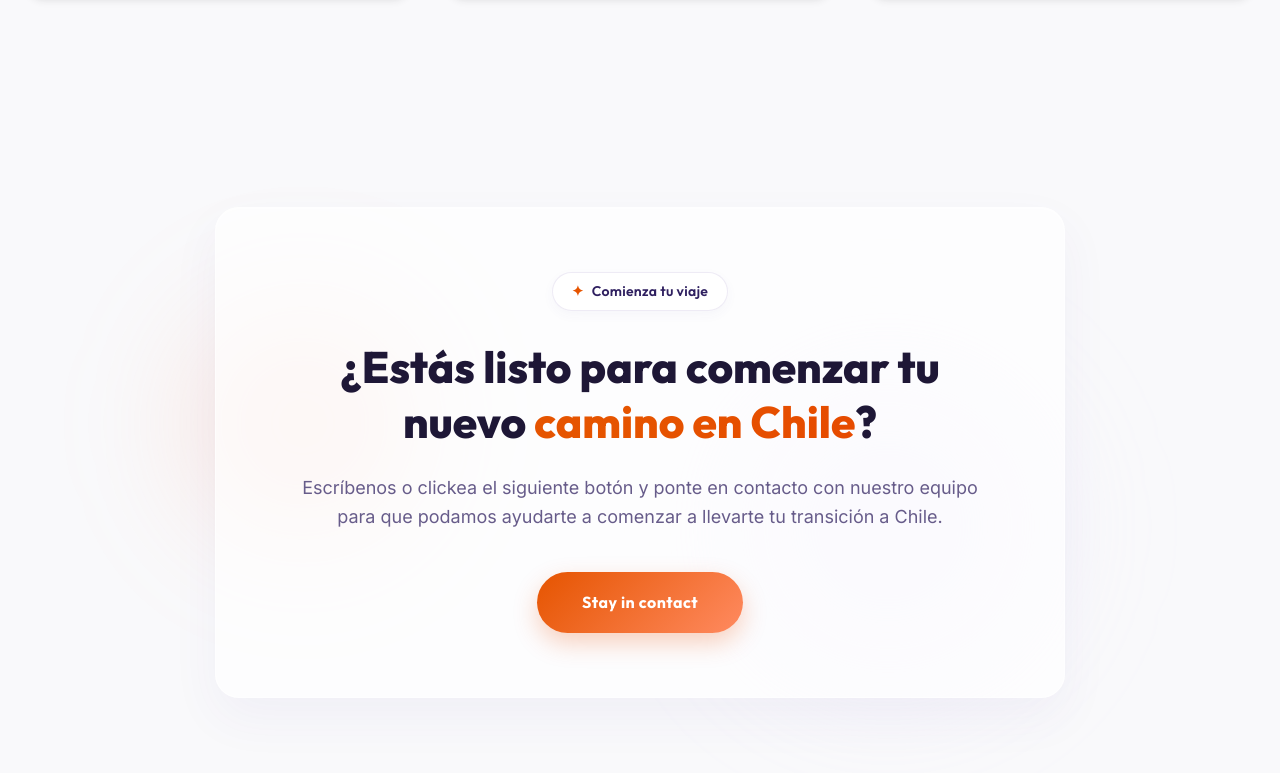
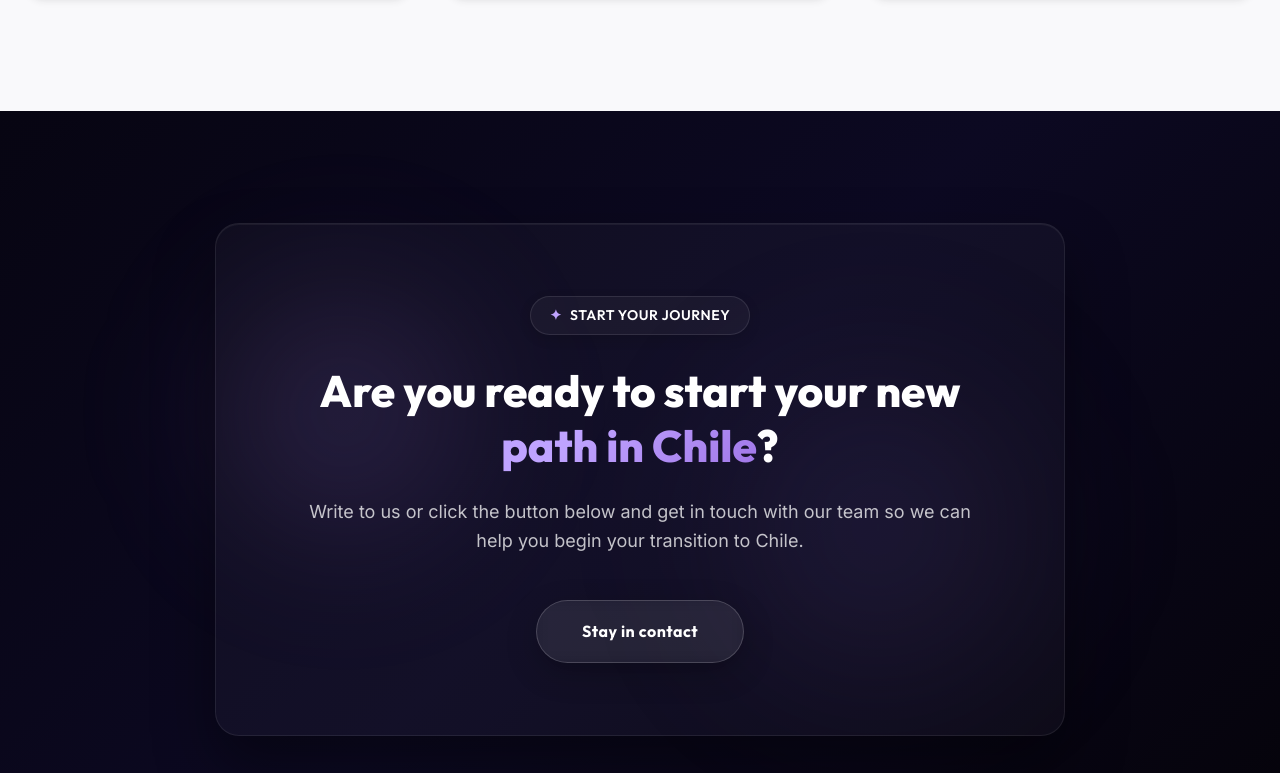
Before and after one commit to marketingfuentesjuul/quimera, a React (Vite) app: page / in a window 1280 px wide. Shown: the part 3167-3940 px from the top of the page. Built offline with nearby package versions, Linux system fonts and the light colour scheme.

Commit message:
style: translate CTA section, set dark bg, primary violet accents, and glassmorphic button

```diff
--- a/src/components/CTASection.jsx
+++ b/src/components/CTASection.jsx
@@ -8,23 +8,24 @@ const CTASection = () => {
     <section
       style={{
         position: 'relative',
-        backgroundColor: 'var(--color-bg-light)',
-        paddingTop: '6rem',
-        paddingBottom: '6rem',
+        backgroundColor: '#070512',
+        background: 'linear-gradient(135deg, #070512 0%, #0c0922 50%, #05030a 100%)',
+        paddingTop: '7rem',
+        paddingBottom: '7rem',
         overflow: 'hidden'
       }}
     >
-      {/* Background Glowing Blobs matching the image's aura */}
+      {/* Background Glowing Blobs - Premium Violet & Lilac Auras */}
       <div
         style={{
           position: 'absolute',
-          top: '20%',
-          left: '10%',
-          width: '350px',
-          height: '350px',
+          top: '15%',
+          left: '12%',
+          width: '380px',
+          height: '380px',
           borderRadius: '50%',
-          background: 'radial-gradient(circle, rgba(255, 158, 125, 0.25) 0%, rgba(255, 255, 255, 0) 70%)',
-          filter: 'blur(50px)',
+          background: 'radial-gradient(circle, rgba(160, 118, 232, 0.18) 0%, rgba(255, 255, 255, 0) 70%)',
+          filter: 'blur(60px)',
           zIndex: 1,
           pointerEvents: 'none'
         }}
@@ -32,13 +33,13 @@ const CTASection = () => {
       <div
         style={{
           position: 'absolute',
-          bottom: '10%',
+          bottom: '15%',
           right: '15%',
-          width: '400px',
-          height: '400px',
+          width: '420px',
+          height: '420px',
           borderRadius: '50%',
-          background: 'radial-gradient(circle, rgba(228, 217, 255, 0.45) 0%, rgba(255, 255, 255, 0) 70%)',
-          filter: 'blur(60px)',
+          background: 'radial-gradient(circle, rgba(86, 65, 153, 0.22) 0%, rgba(255, 255, 255, 0) 70%)',
+          filter: 'blur(70px)',
           zIndex: 1,
           pointerEvents: 'none'
         }}
@@ -56,105 +57,107 @@ const CTASection = () => {
             alignItems: 'center'
           }}
         >
-          {/* Glassmorphic Container Card */}
+          {/* Dark Glassmorphic Container Card */}
           <div
-            className="card-glass"
             style={{
               width: '100%',
               display: 'flex',
               flexDirection: 'column',
               alignItems: 'center',
               textAlign: 'center',
-              padding: '4rem 3rem',
+              padding: '4.5rem 3rem',
               borderRadius: '24px',
-              border: '1px solid rgba(255, 255, 255, 0.6)',
-              background: 'rgba(255, 255, 255, 0.65)',
-              boxShadow: '0 20px 50px rgba(86, 65, 153, 0.05), inset 0 1px 0 rgba(255, 255, 255, 0.5)',
-              backdropFilter: 'blur(20px)',
-              WebkitBackdropFilter: 'blur(20px)'
+              border: '1px solid rgba(255, 255, 255, 0.08)',
+              background: 'rgba(255, 255, 255, 0.03)',
+              boxShadow: '0 30px 60px rgba(0, 0, 0, 0.4), inset 0 1px 0 rgba(255, 255, 255, 0.05)',
+              backdropFilter: 'blur(24px)',
+              WebkitBackdropFilter: 'blur(24px)'
             }}
           >
-            {/* Small Rounded Top Tag */}
+            {/* Small Glass Tag at Top */}
             <div
               style={{
                 display: 'inline-flex',
                 alignItems: 'center',
                 gap: '0.5rem',
-                backgroundColor: '#ffffff',
-                border: '1px solid rgba(86, 65, 153, 0.1)',
+                backgroundColor: 'rgba(255, 255, 255, 0.04)',
+                border: '1px solid rgba(255, 255, 255, 0.1)',
                 padding: '0.45rem 1.15rem',
                 borderRadius: '9999px',
-                color: 'var(--color-primary-dark)',
+                color: '#ffffff',
                 fontWeight: 'var(--weight-semibold)',
                 fontSize: 'var(--font-sm)',
-                boxShadow: '0 4px 12px rgba(86, 65, 153, 0.04)',
+                boxShadow: '0 4px 12px rgba(0, 0, 0, 0.15)',
                 marginBottom: '1.75rem',
                 fontFamily: 'var(--font-title)',
-                letterSpacing: '0.02em',
+                letterSpacing: '0.04em',
+                textTransform: 'uppercase',
                 transition: 'transform 0.3s ease'
               }}
               className="cta-badge-hover"
             >
-              <span style={{ color: 'var(--color-primary-complement-dark)' }}>✦</span>
-              <span>Comienza tu viaje</span>
+              <span style={{ color: '#bfa3ff' }}>✦</span>
+              <span>Start your journey</span>
             </div>
 
-            {/* Title */}
+            {/* Title (White with Lilac/Violet highlight) */}
             <h2
               style={{
                 fontSize: 'clamp(2rem, 5vw, 2.75rem)',
                 fontWeight: 'var(--weight-extrabold)',
                 lineHeight: '1.25',
-                color: 'var(--color-text-dark)',
+                color: '#ffffff',
                 marginBottom: '1.5rem',
                 fontFamily: 'var(--font-title)',
                 maxWidth: '720px'
               }}
             >
-              ¿Estás listo para comenzar tu nuevo{' '}
+              Are you ready to start your new{' '}
               <span
                 style={{
-                  color: 'var(--color-primary-complement-dark)',
-                  background: 'linear-gradient(135deg, var(--color-primary-complement-dark) 30%, #e64a00 100%)',
+                  color: '#bfa3ff',
+                  background: 'linear-gradient(135deg, #bfa3ff 30%, #a076e8 100%)',
                   WebkitBackgroundClip: 'text',
                   WebkitTextFillColor: 'transparent',
                   display: 'inline-block'
                 }}
               >
-                camino en Chile
+                path in Chile
               </span>
               ?
             </h2>
 
-            {/* Paragraph Text */}
+            {/* Paragraph Text (White/muted) */}
             <p
               style={{
                 fontSize: 'var(--font-lg)',
                 lineHeight: '1.65',
-                color: 'var(--color-text-muted)',
+                color: 'rgba(255, 255, 255, 0.75)',
                 fontFamily: 'var(--font-body)',
                 maxWidth: '680px',
-                marginBottom: '2.5rem'
+                marginBottom: '2.75rem'
               }}
             >
-              Escríbenos o clickea el siguiente botón y ponte en contacto con nuestro equipo para que podamos ayudarte a comenzar a llevarte tu transición a Chile.
+              Write to us or click the button below and get in touch with our team so we can help you begin your transition to Chile.
             </p>
 
-            {/* Contact CTA Button */}
+            {/* Glassmorphic Contact CTA Button */}
             <Link
               viewTransition
               to="/contact"
-              className="btn btn-gradient btn-cta-pulse"
+              className="btn btn-cta-glass"
               style={{
                 borderRadius: 'var(--radius-full)',
                 textTransform: 'none',
                 padding: '1.1rem 2.8rem',
                 fontSize: 'var(--font-base)',
                 fontWeight: 'var(--weight-bold)',
-                boxShadow: '0 10px 25px rgba(230, 74, 0, 0.25)',
-                background: 'linear-gradient(135deg, var(--color-primary-complement-dark) 0%, #ff8a60 100%)',
+                background: 'rgba(255, 255, 255, 0.06)',
                 color: '#ffffff',
-                border: 'none',
+                border: '1px solid rgba(255, 255, 255, 0.18)',
+                backdropFilter: 'blur(8px)',
+                WebkitBackdropFilter: 'blur(8px)',
+                boxShadow: '0 10px 30px rgba(0, 0, 0, 0.25)',
                 transition: 'all 0.3s cubic-bezier(0.4, 0, 0.2, 1)'
               }}
             >
@@ -164,22 +167,25 @@ const CTASection = () => {
         </div>
       </div>
 
-      {/* Adding interactive classes */}
+      {/* Styles for glassmorphism interactive states */}
       <style dangerouslySetInnerHTML={{__html: `
         @media (max-width: 640px) {
           .card-glass {
             padding: 3rem 1.5rem !important;
           }
         }
-        .btn-cta-pulse:hover {
-          transform: translateY(-3px) scale(1.03) !important;
-          box-shadow: 0 15px 30px rgba(230, 74, 0, 0.35) !important;
+        .btn-cta-glass:hover {
+          background: rgba(255, 255, 255, 0.12) !important;
+          border-color: rgba(255, 255, 255, 0.4) !important;
+          transform: translateY(-3px) scale(1.02) !important;
+          box-shadow: 0 12px 35px rgba(160, 118, 232, 0.22) !important;
         }
-        .btn-cta-pulse:active {
+        .btn-cta-glass:active {
           transform: translateY(-1px) scale(0.98) !important;
         }
         .cta-badge-hover:hover {
           transform: translateY(-2px);
+          background-color: rgba(255, 255, 255, 0.08) !important;
         }
       `}} />
     </section>
```
